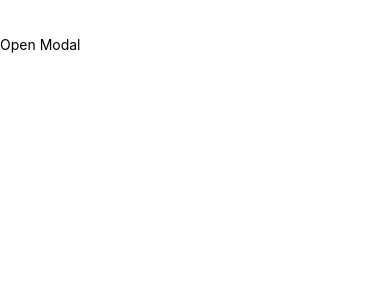
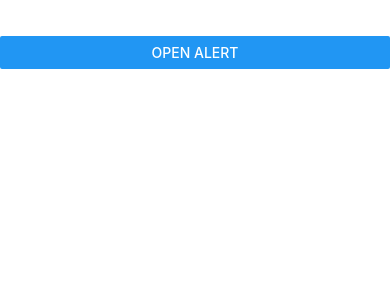
Before and after one commit to anonys6/react-native, a React Native app: screen / in a window 390 px wide. Shown: the top 300 px of the page. Built offline with nearby package versions, Linux system fonts and the light colour scheme.

Commit message:
add alert component os one

```diff
--- a/App.jsx
+++ b/App.jsx
@@ -16,6 +16,7 @@ import Grid from './src/components/Grid';
 import Loader from './src/components/Loader';
 import UseRef from './src/components/UseRef';
 import DialogModal from './src/components/DialogModal';
+import AlertExample from './src/components/AlertExample';
 
 const App = () => {
   return (
@@ -34,7 +35,8 @@ const App = () => {
       {/* <Grid /> */}
       {/* <Loader /> */}
       {/* <UseRef /> */}
-      <DialogModal />
+      {/* <DialogModal /> */}
+      <AlertExample />
     </View>
   );
 };
--- /dev/null
+++ b/src/components/AlertExample.jsx
@@ -0,0 +1,47 @@
+/* eslint-disable react-native/no-inline-styles */
+import { View, Text, Button, Alert } from 'react-native';
+import React from 'react';
+
+const showAlert = () => {
+    Alert.alert(
+        'Alert title',
+        'Alert message',
+        [
+            {
+                text: 'Cancel',
+                onPress: () => console.log('cancel'),
+                style: 'cancel',
+            },
+            {
+                text: 'OK',
+                onPress: () => console.log('ok'),
+            },
+            {
+                text: 'Sure',
+                onPress: () => console.log('sure'),
+            },
+        ],
+        { cancelable: true }
+    );
+};
+
+const AlertExample = () => {
+    return (
+        <View>
+            <Text
+                style={{
+                    fontSize: 30,
+                    color: '#fff',
+                }}
+            >
+                AlertExample Component
+            </Text>
+            <Button
+                onPress={showAlert}
+                title="Open Alert"
+            />
+        </View>
+    );
+};
+
+export default AlertExample;
--- a/src/components/First.jsx
+++ b/src/components/First.jsx
@@ -11,7 +11,6 @@ const First = () => {
                     color: '#fff',
                 }}
             >
-
                 First Component
             </Text>
         </View>
```
